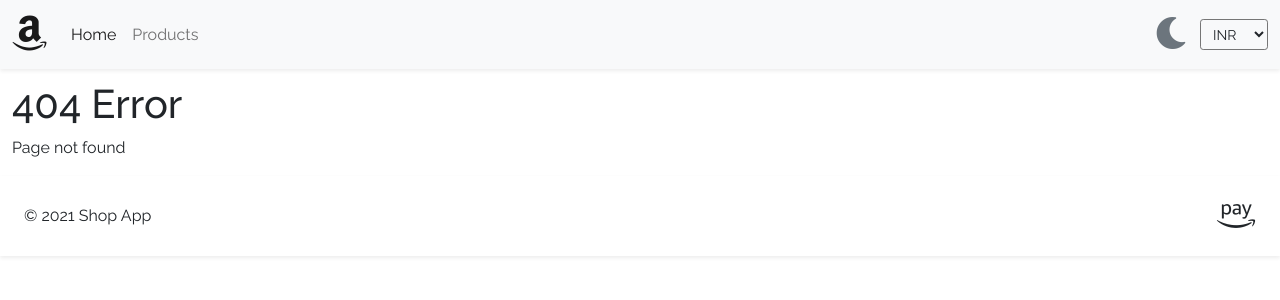
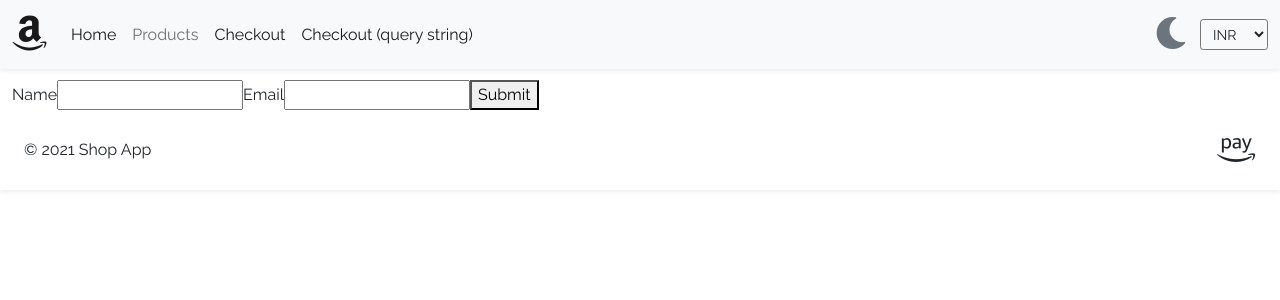
Before and after one commit to mdmoin7/shop-app, a React (Create React App) app: page /checkout/1000 in a window 1280 px wide. Before the commit this address had no page. Shown: the top 300 px of the page. Built offline with nearby package versions, Linux system fonts and the light colour scheme.

Commit message:
first break 05-03-2021

```diff
--- a/public/menu.json
+++ b/public/menu.json
@@ -6,5 +6,13 @@
     {
         "navLink": "/products",
         "navText": "Products"
+    },
+    {
+        "navLink": "/checkout/1000",
+        "navText": "Checkout"
+    },
+    {
+        "navLink": "/checkout/1000?email=test@mail.com",
+        "navText": "Checkout (query string)"
     }
 ]
--- a/src/AppRouter.tsx
+++ b/src/AppRouter.tsx
@@ -1,6 +1,7 @@
 import React from "react";
 import { Route, Switch } from "react-router-dom";
 import ErrorPage from "./components/ErrorPage";
+import Checkout from "./containers/Checkout";
 import Demo from "./containers/Demo";
 import ProductList from "./containers/ProductList";
 
@@ -12,6 +13,7 @@ const AppRouter: React.FC<RProps> = (props) => {
       <Switch>
         <Route path={"/"} component={Demo} exact={true} />
         <Route path={"/products"} component={ProductList} />
+        <Route path={"/checkout/:transaction_id"} component={Checkout} />
         {/* 404 ROUTE : always at the bottom */}
         <Route component={ErrorPage} />
       </Switch>
--- a/src/components/Currency.tsx
+++ b/src/components/Currency.tsx
@@ -33,3 +33,6 @@ const mapDispatchToProps = (dispatch: Dispatch) => {
   };
 };
 export default connect(null, mapDispatchToProps)(Currency);
+
+// function test(a,b)
+// test(null,1)
--- a/src/containers/Checkout.tsx
+++ b/src/containers/Checkout.tsx
@@ -17,6 +17,8 @@ class Checkout extends React.Component<CProps, CState> {
     console.log("form submit", this.state, this.emailInput.current?.value);
   }
   render() {
+    // this.props.match.params : PATH PARAMS
+    // this.props.location.search : QUERY PARAMS
     return (
       <div>
         <form onSubmit={(ev) => this.submitData(ev)}>
--- a/src/containers/ProductList.tsx
+++ b/src/containers/ProductList.tsx
@@ -4,8 +4,14 @@ import ProductService from "../services/ProductService";
 import { ProductType, StoreType } from "../types";
 import { connect } from "react-redux";
 import Row from "../components/Row";
+import { Dispatch } from "redux";
+import CartActions from "../store/actions/CartActions";
+import { RouteChildrenProps } from "react-router-dom";
 
-type PListProps = { currencyCode: string };
+type PListProps = {
+  currencyCode: string;
+  addItem: (p: ProductType) => void;
+} & RouteChildrenProps;
 type PListState = { pList: ProductType[] };
 
 class ProductList extends React.Component<PListProps> {
@@ -29,7 +35,10 @@ class ProductList extends React.Component<PListProps> {
             key={value.productId}
             selectedCurrency={this.props.currencyCode}
             pData={value}
-            btnClick={(e) => console.log("button clicked cart", e)}
+            btnClick={(e) => {
+              this.props.addItem(value); // add to cart
+              this.props.history.push("/cart"); // navigate to cart
+            }}
           />
         ))}
       </Row>
@@ -43,4 +52,10 @@ const mapStoreDataToProps = (storeData: StoreType) => {
     currencyCode: storeData.currency,
   };
 };
-export default connect(mapStoreDataToProps)(ProductList);
+const mapDispatchToProps = (dispatch: Dispatch) => {
+  return {
+    addItem: (prod: ProductType) => dispatch(CartActions.addToCart(prod)),
+    removeItem: (id: number) => dispatch(CartActions.removeItem(id)),
+  };
+};
+export default connect(mapStoreDataToProps, mapDispatchToProps)(ProductList);
```
Also changed, not shown: ReadMe.txt.
